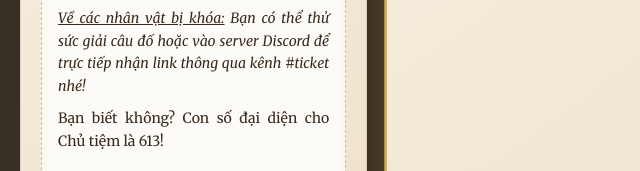
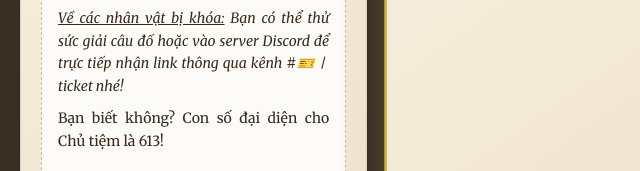
Before and after one commit to tiemsachevans/tiemsachevans.github.io, a plain HTML site: page index.html in a window 1280 px wide. Shown: the part 985-1156 px from the top of the page, 0-640 px from the left. Drawn offline with nearby package versions, Linux system fonts and the light colour scheme; no server answers; a web font is replaced by a local one.

Commit message:
Add ticket

```diff
--- a/index.html
+++ b/index.html
@@ -230,7 +230,7 @@
                 lại cho bạn chút ấm áp hoặc sự đồng điệu. Nếu thấy mệt mỏi, hãy
                 cứ ngồi lại uống tách trà và đọc vài chương sách nhé!
               </p>
-              <p><i><u>Về các nhân vật bị khóa:</u> Bạn có thể thử sức giải câu đố hoặc vào server Discord để trực tiếp nhận link thông qua kênh #ticket nhé!</i></p>
+              <p><i><u>Về các nhân vật bị khóa:</u> Bạn có thể thử sức giải câu đố hoặc vào server Discord để trực tiếp nhận link thông qua kênh #🎫〡ticket nhé!</i></p>
               <p>Bạn biết không? Con số đại diện cho Chủ tiệm là 613!</p>
             </div>
 
```
